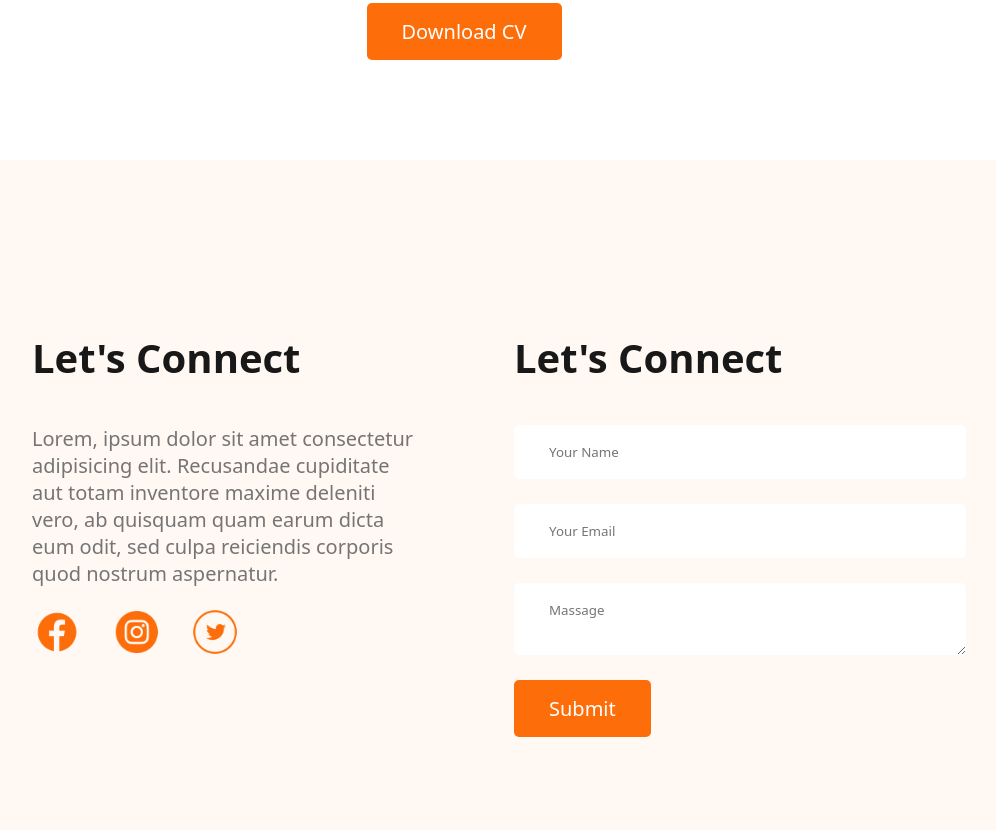
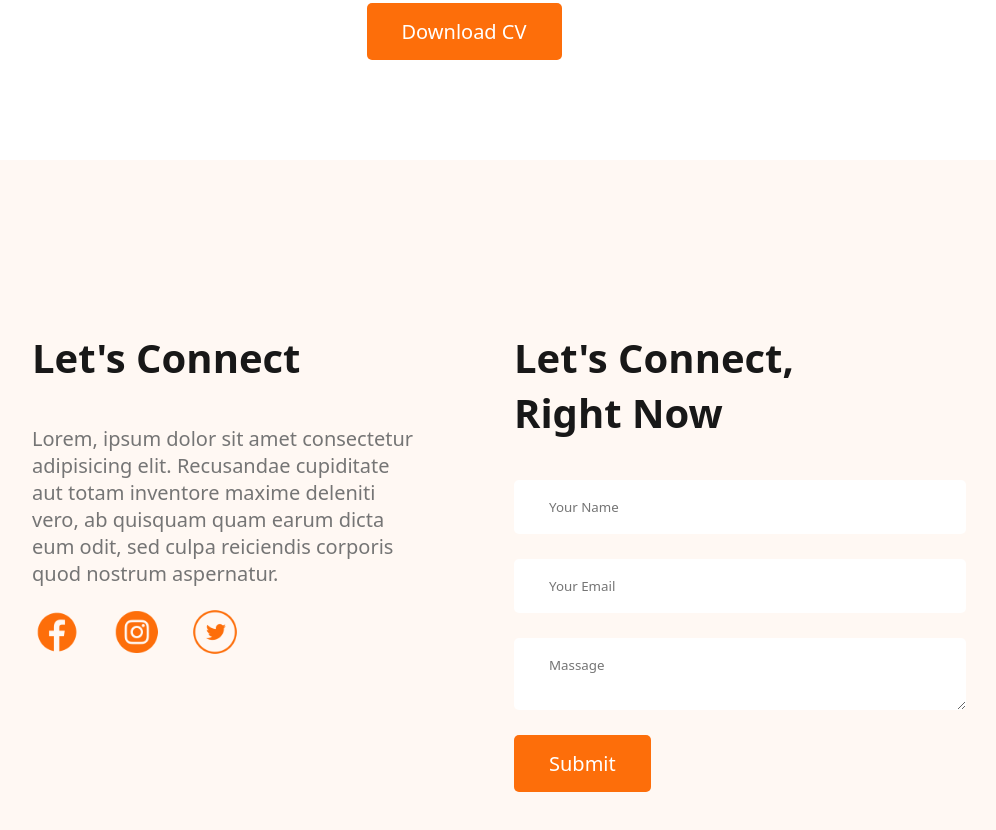
Before and after one commit to legendalamin/web-developer-portfolio-1, a plain HTML site: page index.html in a window 1280 px wide. Shown: the part 3524-4354 px from the top of the page, without its empty margins (176-1172 px from the left). Drawn offline with Linux system fonts and the light colour scheme.

Commit message:
code updated

```diff
--- a/index.html
+++ b/index.html
@@ -157,7 +157,7 @@
                     </div>
               </div>
               <div class="footer-colum">
-                    <h3 class="section-title section-form">Let's Connect</h3>
+                    <h3 class="section-title section-form">Let's Connect, Right Now</h3>
                     <form class="contact-form" action="">
                         <input type="text" name="" id="" placeholder="Your Name">
                         <input type="email" name="" id="" placeholder="Your Email">
```
